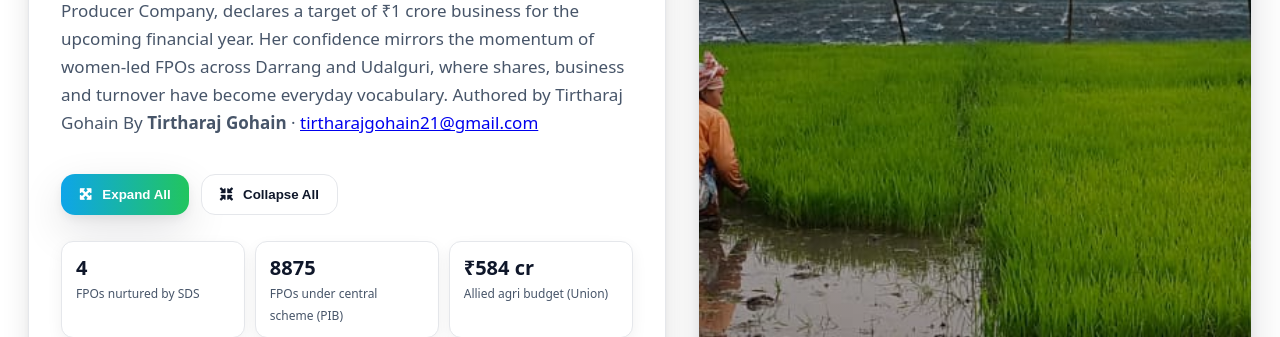
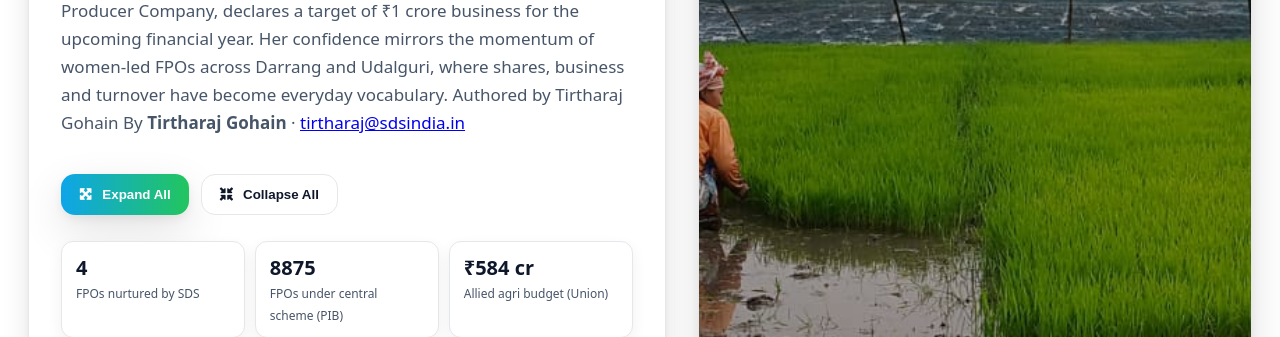
Before and after one commit to rahulbaruah098/SDS-NEW-WEBSITE, a Flask app: page /ling in a window 1280 px wide. Shown: the part 794-1131 px from the top of the page. Run offline with Flask 3, Linux system fonts and the light colour scheme.

Commit message:
updated code

```diff
--- a/templates/lingos.html
+++ b/templates/lingos.html
@@ -405,7 +405,7 @@
   </div>
 
   <p class="lead">
-   In the bustling daily market of Pub Mangaldai, a quiet revolution is underway. Abida Begum, Director of the Darangi Women Farmers Producer Company, declares a target of ₹1 crore business for the upcoming financial year. Her confidence mirrors the momentum of women-led FPOs across Darrang and Udalguri, where shares, business and turnover have become everyday vocabulary. Authored by Tirtharaj Gohain By <strong>Tirtharaj Gohain</strong> · <a href="mailto:tirtharajgohain21@gmail.com">tirtharajgohain21@gmail.com</a>
+   In the bustling daily market of Pub Mangaldai, a quiet revolution is underway. Abida Begum, Director of the Darangi Women Farmers Producer Company, declares a target of ₹1 crore business for the upcoming financial year. Her confidence mirrors the momentum of women-led FPOs across Darrang and Udalguri, where shares, business and turnover have become everyday vocabulary. Authored by Tirtharaj Gohain By <strong>Tirtharaj Gohain</strong> · <a href="mailto:tirtharaj@sdsindia.in">tirtharaj@sdsindia.in</a>
   </p>
 
   <div class="cta-row">
```
